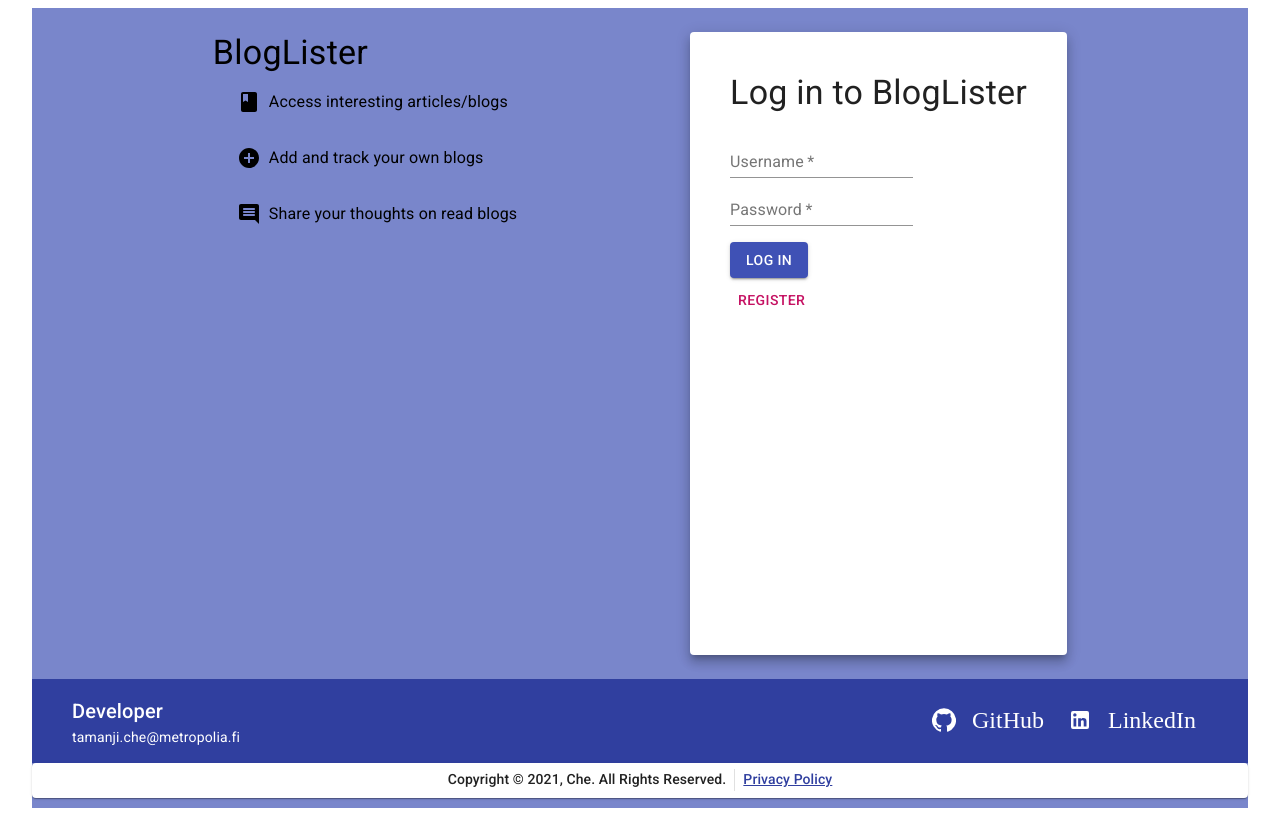
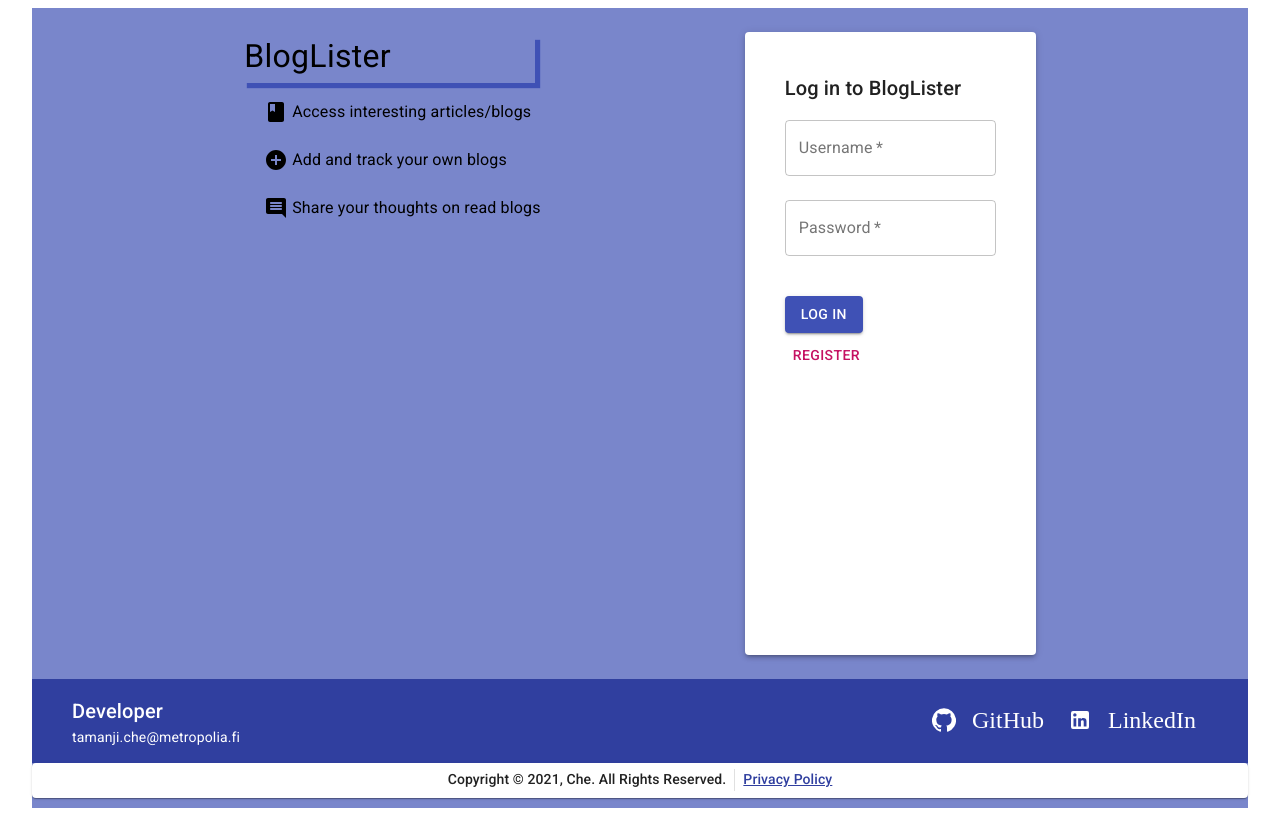
Before and after one commit to ambeche/BlogLister, a React (Create React App) app: page /profile in a window 1280 px wide. Built offline with nearby package versions, Linux system fonts and the light colour scheme; no server answers.

Commit message:
code refactored to improve app accessibility and UI style

```diff
--- a/src/components/BlogForm.js
+++ b/src/components/BlogForm.js
@@ -35,19 +35,21 @@ const BlogForm = ({ toggleForm }) => {
 
   return (
     <div style={{ marginBottom: 5 }}>
-      <Typography variant="h6" component="h6">
+      <Typography variant="h6" component="h6" className={classes.formTitle} >
         Create New Blog
       </Typography>
-      <form onSubmit={handleBlogCreation}>
+      <form onSubmit={handleBlogCreation} className={classes.forms} >
         <div>
           <TextField
             onChange={handleTitleChange}
             value={title}
             type="text"
             label="Title"
+            id="Title"
             name="title"
             autoComplete="on"
             required
+            variant="outlined"
           />
         </div>
 
@@ -57,9 +59,11 @@ const BlogForm = ({ toggleForm }) => {
             value={author}
             type="text"
             label="Author"
+            id="Author"
             name="author"
             autoComplete="name"
             required
+            variant="outlined"
           />
         </div>
 
@@ -69,9 +73,11 @@ const BlogForm = ({ toggleForm }) => {
             value={url}
             type="url"
             label="Url"
+            id="Url"
             name="url"
             autoComplete="url"
             required
+            variant="outlined"
           />
         </div>
 
--- a/src/components/CommentForm.js
+++ b/src/components/CommentForm.js
@@ -25,6 +25,7 @@ const CommentForm = ({ blogId }) => {
             value={content}
             type="text"
             label="enter comment"
+            id="enter comment"
             name="comment"
             required
             variant="outlined"
--- a/src/components/Footer.js
+++ b/src/components/Footer.js
@@ -63,7 +63,7 @@ const Footer = (props) => {
               <ListItemText primary="Blogs" />
             </ListItem>
             <ListItem component={Link} to="/users" className={classes.footerSiteMap} >
-              <ListItemText primary="Users" color="inherit" />
+              <ListItemText primary="Users" />
             </ListItem>
             <ListItem component={Link} to="/profile" className={classes.footerSiteMap}>
               <ListItemText primary="Profile" />
--- a/src/components/LoginForm.js
+++ b/src/components/LoginForm.js
@@ -22,19 +22,21 @@ const LoginForm = () => {
 
   return (
     <div style={{ display: toggleSignUp ? 'none' : '' }}>
-      <Typography variant="h4" component="h4" className={classes.formTitle}>
+      <Typography variant="h6" component="h6" className={classes.formTitle}>
         Log in to BlogLister
       </Typography>
-      <form onSubmit={handleLogin}>
+      <form onSubmit={handleLogin} className={classes.forms}>
         <div>
           <TextField
             onChange={handleUsernameChange}
             value={username}
             type="text"
+            id="Username"
             label="Username"
             name="username"
             autoComplete="username"
             required
+            variant="outlined"
           />
         </div>
         <div>
@@ -42,10 +44,12 @@ const LoginForm = () => {
             onChange={handlePasswordChange}
             value={password}
             type="password"
+            id="Password"
             label="Password"
             name="password"
             autoComplete="currnt-password"
             required
+            variant="outlined"
           />
         </div>
 
--- a/src/components/LoginOrRegister.js
+++ b/src/components/LoginOrRegister.js
@@ -1,6 +1,7 @@
 import React from 'react';
 import {
   Container,
+  List,
   ListItem,
   ListItemText,
   Paper,
@@ -20,7 +21,8 @@ const LoginOrRegister = () => {
     <Container className={classes.app}>
       <div className={classes.loginOrRegisterContainer}>
         <div>
-          <Typography variant="h4"> BlogLister</Typography>
+          <Typography  component="strong"> BlogLister</Typography>
+          <List>
             <ListItem variant="body2">
               <Book className={classes.loginScreenIcons} />
               <ListItemText primary="Access interesting articles/blogs" />
@@ -33,8 +35,9 @@ const LoginOrRegister = () => {
               <CommentRounded className={classes.loginScreenIcons} />
               <ListItemText primary="Share your thoughts on read blogs" />
             </ListItem>
+          </List>
         </div>
-        <Paper className={classes.loginOrRegister} elevation={8}>
+        <Paper className={classes.loginOrRegister} elevation={3}>
           <Notification />
           <LoginForm />
           <ToggleVisibility labelOne="Sign in" labelTwo="Register">
--- a/src/components/SignUpForm.js
+++ b/src/components/SignUpForm.js
@@ -26,19 +26,21 @@ const SignUpForm = () => {
 
   return (
     <div style={{ marginBottom: 5 }}>
-      <Typography variant="h4" component="h4" className={classes.formTitle}>
+      <Typography variant="h6" component="h6" className={classes.formTitle}>
         Register
       </Typography>
-      <form onSubmit={handleUserRegistration}>
+      <form onSubmit={handleUserRegistration} className={classes.forms} >
         <div>
           <TextField
             onChange={handleUserNameChange}
             value={username}
             type="text"
             label="Username"
+            id="Username"
             name="userName"
             autoComplete="on"
             required
+            variant="outlined"
           />
         </div>
 
@@ -48,9 +50,11 @@ const SignUpForm = () => {
             value={name}
             type="text"
             label="Full name"
+            id="Full name"
             name="name"
             autoComplete="name"
             required
+            variant="outlined"
           />
         </div>
 
@@ -60,9 +64,11 @@ const SignUpForm = () => {
             value={password}
             type="password"
             label="Password"
+            id="Password"
             name="passwd"
             autoComplete="password"
             required
+            variant="outlined"
           />
         </div>
 
--- a/src/components/ToggleVisibility.js
+++ b/src/components/ToggleVisibility.js
@@ -23,8 +23,8 @@ const ToggleVisibility = React.forwardRef((props, ref) => {
   useImperativeHandle(ref, () => ({ toggleVisibility }));
 
   return (
-    <div className={classes.formsContainerComponent}>
-      <div style={hideOrShow}>{props.children}</div>
+    <div className={`${classes.formsContainerComponent} ${label === 'cancel' && classes.centerBlogForm}`}>
+      <div style={hideOrShow} >{props.children}</div>
       <Button onClick={toggleVisibility} className={classes.secondaryActionBtn}>{label}</Button>
     </div>
   );
--- a/src/styles/useStyles.js
+++ b/src/styles/useStyles.js
@@ -3,8 +3,9 @@ import { makeStyles, createTheme } from '@material-ui/core';
 export const theme = createTheme({
   breakpoints: {
     values: {
-      xxs: 0,
-      xs: 324,
+      xxxs: 0,
+      xxs: 359,
+      xs: 360,
       sm: 600,
       md: 960,
       lg: 1280,
@@ -31,7 +32,14 @@ const useStyles = makeStyles(
           flex: '0 1 auto'
         },
         '& $loginScreenIcons': {
-          padding: theme.spacing(1)
+          padding: theme.spacing(0.5)
+        },
+        '& strong': {
+          fontSize: '2em',
+          boxShadow: `4px 4px 1px 1px ${theme.palette.primary.main}`,
+          [theme.breakpoints.up('xs')]: {
+            padding: theme.spacing(0, 18, 1, 0)
+          }
         }
       }
     },
@@ -86,6 +94,20 @@ const useStyles = makeStyles(
     menuItemProfile: {
       marginRight: theme.spacing(0)
     },
+    forms: {
+      '& div': {
+        marginBottom: theme.spacing(1)
+      }
+    },
+    centerBlogForm: {
+      '& div': {
+        display: 'block',
+      },
+      '& button': {
+        display: 'block',
+        margin: 'auto'
+      },
+    },
     formSubmitBtn: {
       marginTop: theme.spacing(2),
       marginBottom: theme.spacing(0.5)
@@ -136,8 +158,7 @@ const useStyles = makeStyles(
     },
     formsContainerComponent: {
       marginBottom: '3%',
-      '& $secondaryActionBtn': {
-      }
+      '& $secondaryActionBtn': {}
     },
     secondaryActionBtn: {
       color: theme.palette.secondary.dark
```
Lines whose indentation alone changed are shown as unchanged.
